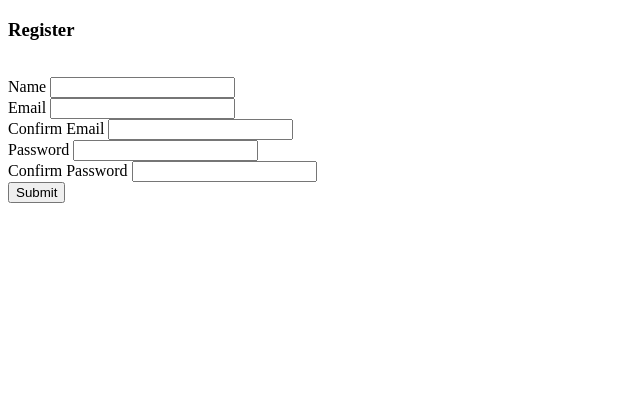
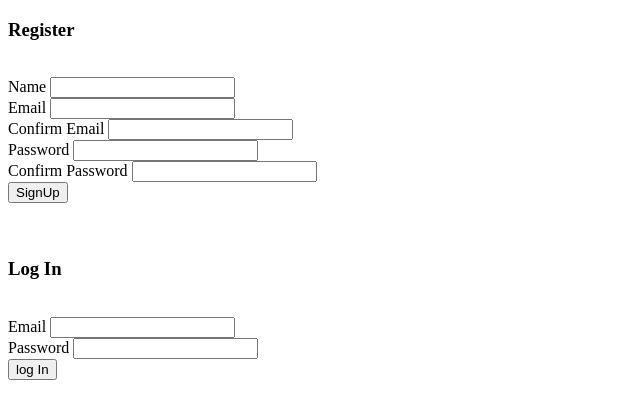
Before and after one commit to sudonitin/login-signup-forms, a PHP site: page / in a window 1280 px wide. Shown: the top 419 px of the page, without its empty margins (0-640 px from the left). Run offline with PHP 8.4, Linux system fonts and the light colour scheme.

Commit message:
samex login added

```diff
--- a/index.php
+++ b/index.php
@@ -62,6 +62,41 @@ if (isset($_POST['signin'])) {
     }
 }
 
+function retrieveLogIn($email, $pass){
+  $sql = "SELECT * FROM users WHERE emailid = ? and password = ?";
+
+  if ($stmt = mysqli_prepare($GLOBALS['conn'], $sql)) {
+    # code...
+    mysqli_stmt_bind_param($stmt, 'ss', $email, $pass );
+
+    mysqli_stmt_execute($stmt);
+
+    $result = mysqli_stmt_get_result($stmt);
+    $row = mysqli_fetch_array($result, MYSQLI_BOTH);
+    if ($row['emailid'] == $email && $row['password'] == $pass) {
+      # code...
+      return true;
+    }
+    else{
+      return false;
+    }
+
+      }
+}
+
+if (isset($_POST['login'])) {
+  $email = mysqli_real_escape_string($conn, $_POST['emaillog']);
+  $pass = mysqli_real_escape_string($conn, $_POST['passwordlog']);
+  $pass = md5($pass); //hashing
+
+    $res = retrieveLogIn($email, $pass);
+    if ($res) {
+      echo "<script type = \"text/javascript\">alert('Log In successful');</script>";
+    }
+    else{
+      echo "<script type = \"text/javascript\">alert('Log In unsuccessful');</script>";
+    }
+}
 
 ?>
 
@@ -79,10 +114,19 @@ if (isset($_POST['signin'])) {
       Confirm Email <input type="email" name="conemail" id="conemail" required> <span id="emailsc"></span><br>
       Password <input type="password" name="password" minlength="2" maxlength="16" id="pass" required> <span id="passc"></span><br>
       Confirm Password <input type="password" name="confirm" minlength="2" maxlength="16" id="conpass" required> <span id="passcn"></span><br>
-      <input type="submit" name="signin">
+      <input type="submit" name="signin" value="SignUp">
+    </form>
+  </div><br><br>
+   <div id="login">
+    <h3>Log In</h3><br>
+    <form name="logIn" onsubmit="return validateFormLog()" method="post" action="<?php echo htmlspecialchars($_SERVER["PHP_SELF"]);?>">
+      Email <input type="email" name="emaillog" required> <span id="emaillg"></span><br>
+      Password <input type="password" name="passwordlog" minlength="2" maxlength="16" required> <span id="passlg"></span><br>
+      <input type="submit" name="login" value="log In">
     </form>
   </div>
   <script type="text/javascript">
+
     function validateForm(){
 
       // name validation
```
